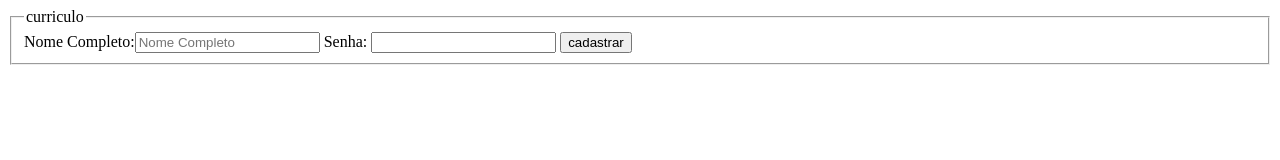
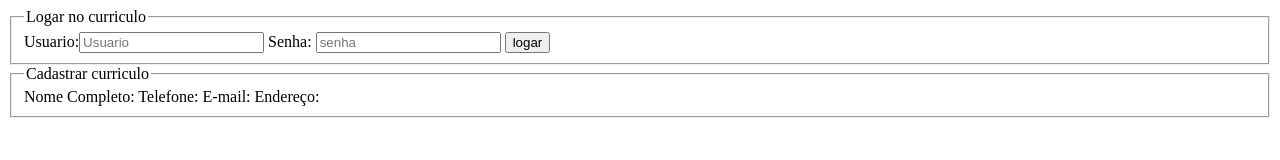
Before and after one commit to adriana1B409/Matematica2_C-, a plain HTML site: page view/currículo.html in a window 1280 px wide. Drawn offline with Linux system fonts and the light colour scheme.

Commit message:
Update currículo.html

```diff
--- a/view/currículo.html
+++ b/view/currículo.html
@@ -14,21 +14,22 @@
         <body>
             <fieldset>
 
-                <legend>curriculo</legend>
+                <legend>Logar no curriculo</legend>
                 <form action="" method="POST">
-                    Nome Completo:<input type="text" name="" maxlength="20" minlength="5" placeholder="Nome Completo" required>
-                    Senha: <input type="password" name="senha" placeholder="" required>
-
-
-
-
-
-                    <input type="submit" value="cadastrar">
+                    Usuario:<input type="text" name="usuario" maxlength="20" minlength="5" placeholder="Usuario" required>
+                    Senha: <input type="password" name="senha" placeholder="senha" required>
+                    <input type="submit" value="logar">
 
                 </form>
+            </fieldset>
+          <fieldset>
+              <legend>Cadastrar curriculo</legend>
+              Nome Completo:
+              Telefone:
+              E-mail:
+              Endereço:
 
-            </fieldset>
-
+          </fieldset>
         </body>
 
     </html>
```
